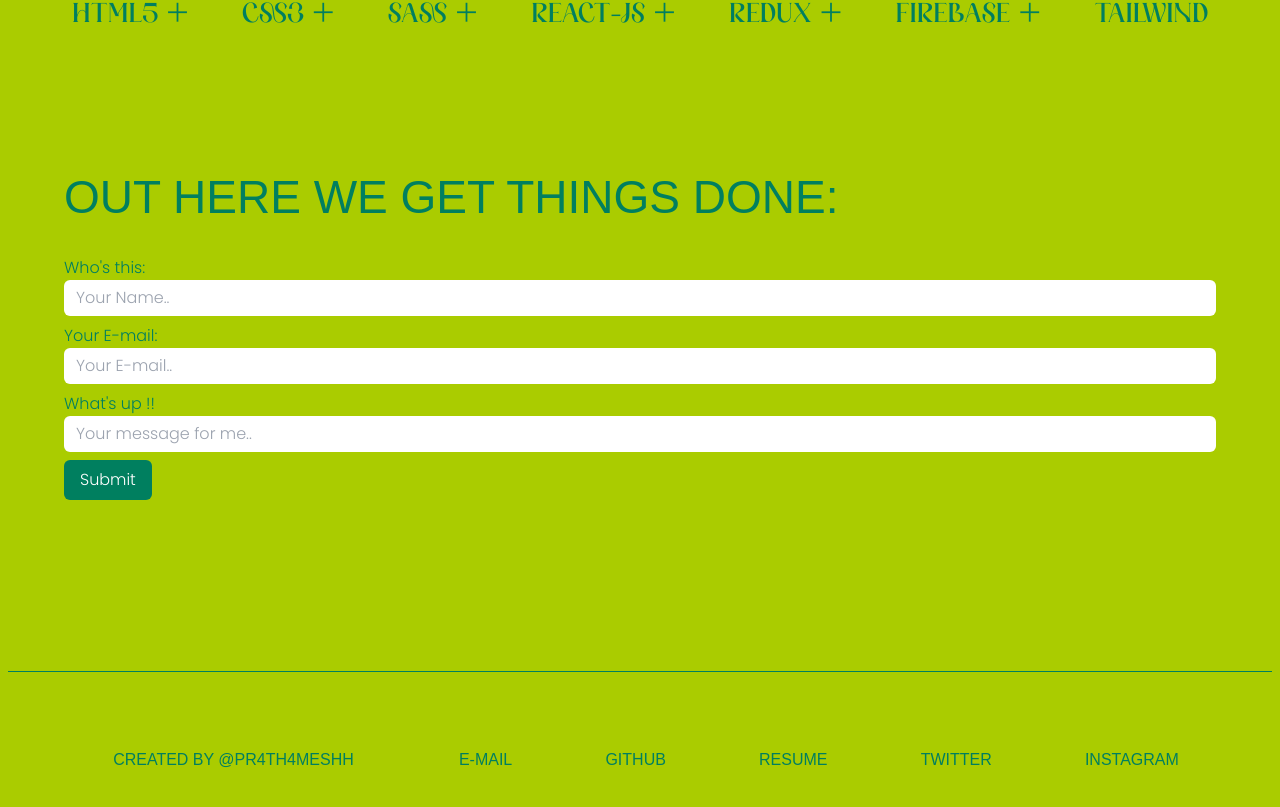
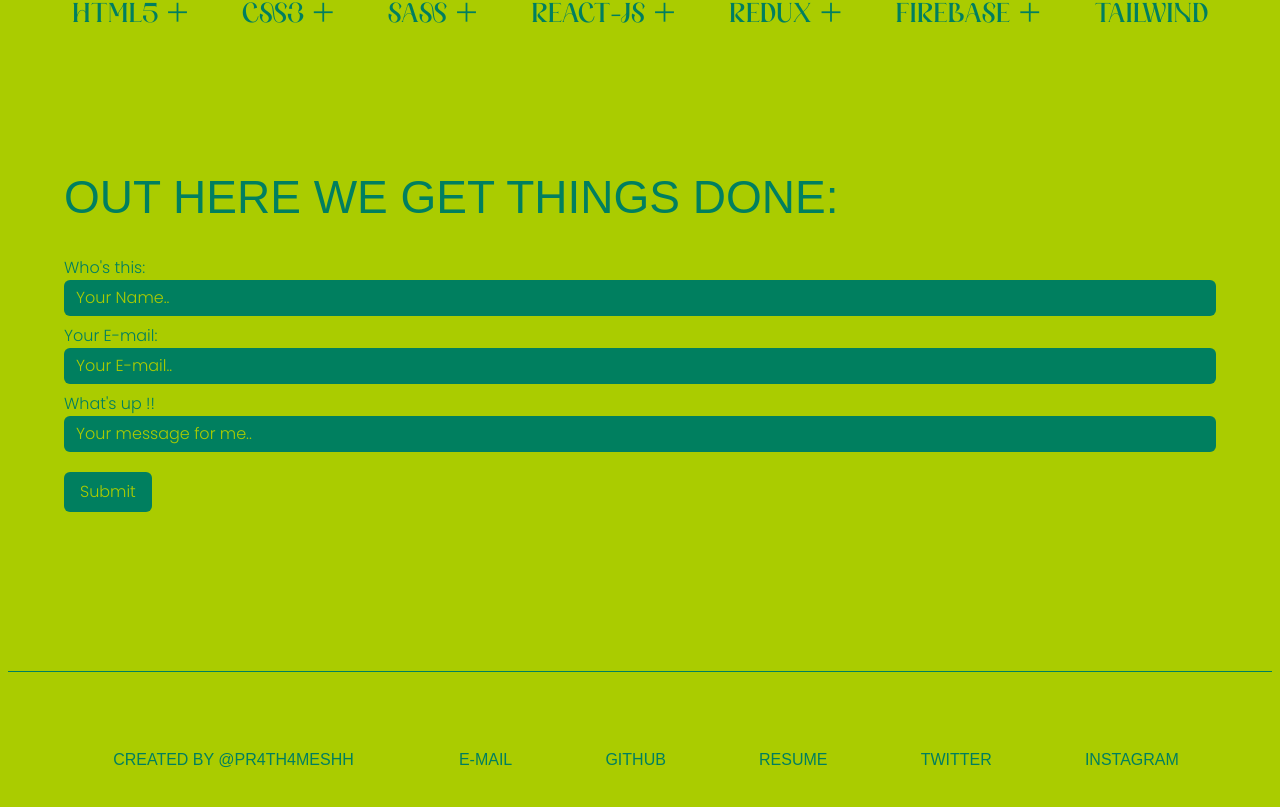
Before and after one commit to pr4th4meshh/p4-portfolio, a React (Vite) app: page / in a window 1280 px wide. Shown: the part 1837-2644 px from the top of the page. Built offline with nearby package versions, Linux system fonts and the light colour scheme.

Commit message:
Contact input bg-color changed

```diff
--- a/src/components/Contact.jsx
+++ b/src/components/Contact.jsx
@@ -7,8 +7,8 @@ const style = {
   h1: `font-pop sm:text-[46px] text-[32px] ss:text-[26px] xs:text-[24px] xxs:text-[22px] text-[#007F5F] pb-4`,
   form: `py-2 rounded-lg`,
   label: `block font-medium mb-2`,
-  input: `form-input rounded-md w-full py-2 px-3  leading-5`,
-  button: `bg-[#007F5F] text-white py-2 px-4 rounded-md`,
+  input: `form-input rounded-md w-full py-2 px-3  leading-5 bg-[#007F5F] text-[#AACC00] placeholder-[#AACC00] `,
+  button: `bg-[#007F5F] text-[#AACC00] py-2 px-4 rounded-md mt-3`,
 }
 
 const Contact = () => {
```
